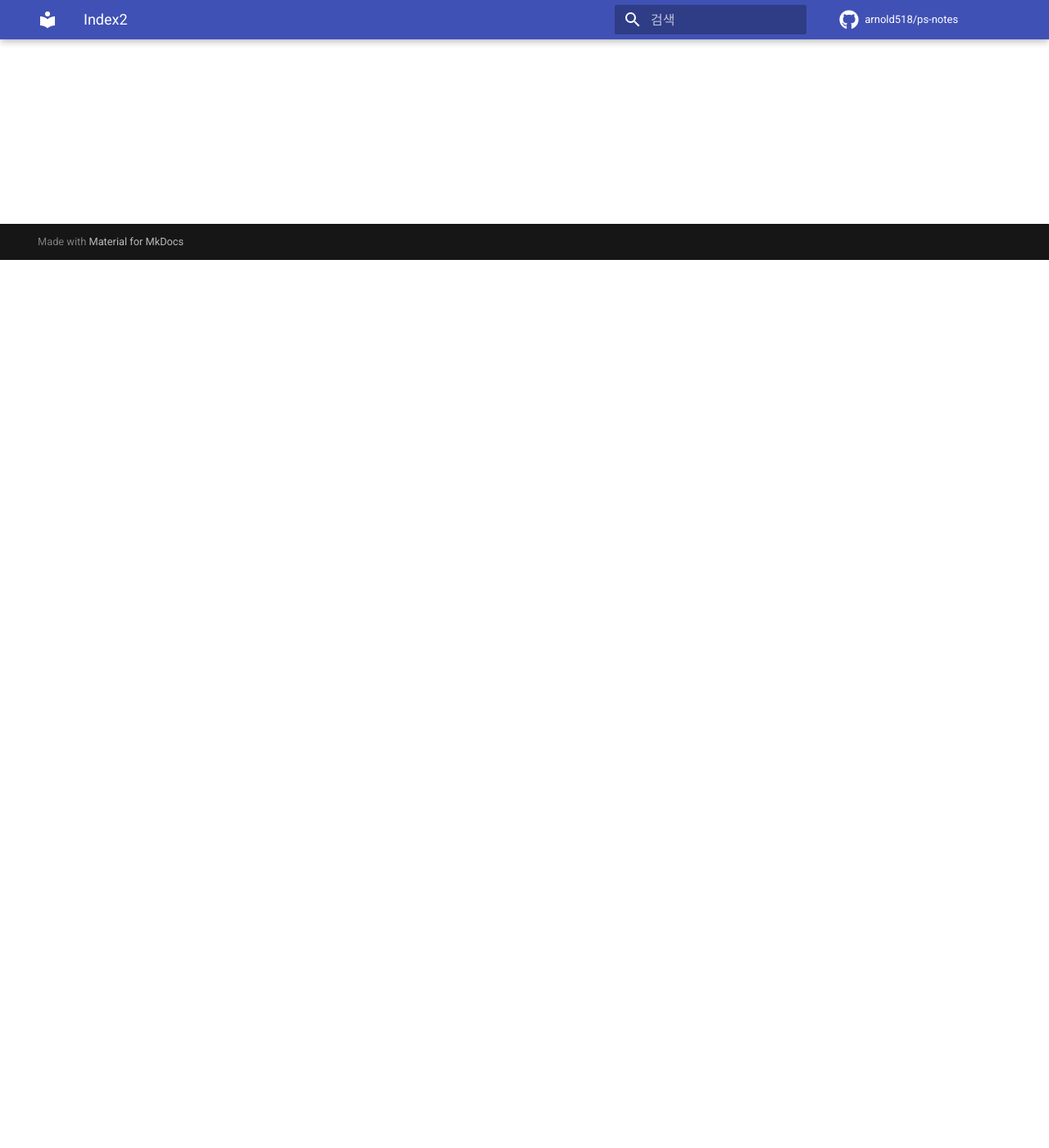
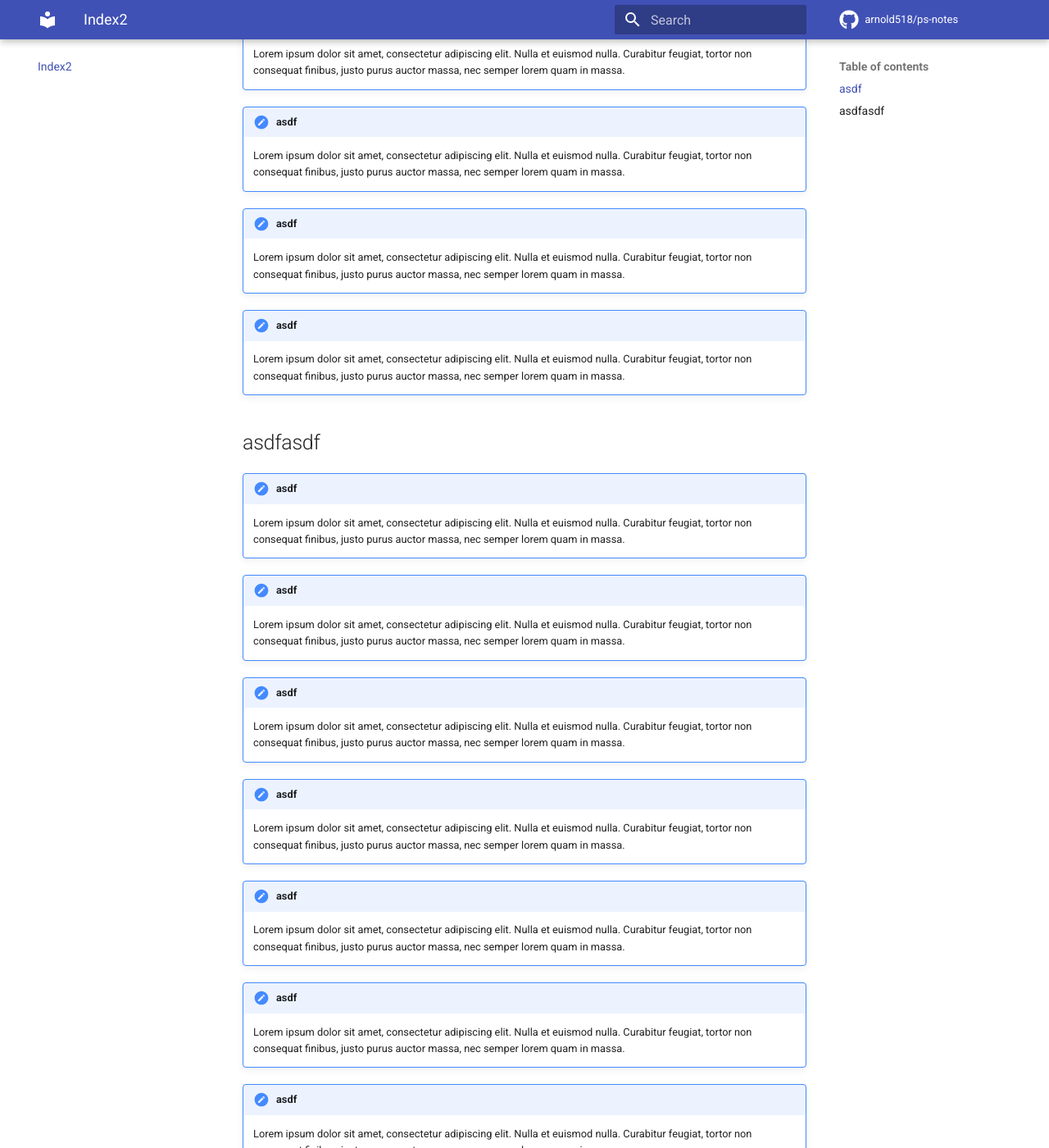
Before and after one commit to arnold518/ps-notes, an MkDocs documentation site: the page built from docs/index2.md, in a window 1280 px wide and 1400 px high, scrolled down 1083 px. Shown: the whole window at 82% size. Built offline with MkDocs 1.6.1 and Material for MkDocs 9.7.7, drawn with Linux system fonts in a browser that asks for light colours; comment, search, counter and statistics services are not loaded; some of the changed text lies outside the part shown.

Commit message:
search and header

````diff
--- a/docs/index2.md
+++ b/docs/index2.md
@@ -25,3 +25,108 @@
     printf("Hello World");
 }
 ```
+## asdf
+!!! note "asdf"
+
+    Lorem ipsum dolor sit amet, consectetur adipiscing elit. Nulla et euismod
+    nulla. Curabitur feugiat, tortor non consequat finibus, justo purus auctor
+    massa, nec semper lorem quam in massa.
+
+!!! note "asdf"
+
+    Lorem ipsum dolor sit amet, consectetur adipiscing elit. Nulla et euismod
+    nulla. Curabitur feugiat, tortor non consequat finibus, justo purus auctor
+    massa, nec semper lorem quam in massa.
+!!! note "asdf"
+
+    Lorem ipsum dolor sit amet, consectetur adipiscing elit. Nulla et euismod
+    nulla. Curabitur feugiat, tortor non consequat finibus, justo purus auctor
+    massa, nec semper lorem quam in massa.
+!!! note "asdf"
+
+    Lorem ipsum dolor sit amet, consectetur adipiscing elit. Nulla et euismod
+    nulla. Curabitur feugiat, tortor non consequat finibus, justo purus auctor
+    massa, nec semper lorem quam in massa.
+!!! note "asdf"
+
+    Lorem ipsum dolor sit amet, consectetur adipiscing elit. Nulla et euismod
+    nulla. Curabitur feugiat, tortor non consequat finibus, justo purus auctor
+    massa, nec semper lorem quam in massa.
+!!! note "asdf"
+
+    Lorem ipsum dolor sit amet, consectetur adipiscing elit. Nulla et euismod
+    nulla. Curabitur feugiat, tortor non consequat finibus, justo purus auctor
+    massa, nec semper lorem quam in massa.
+## asdfasdf
+!!! note "asdf"
+
+    Lorem ipsum dolor sit amet, consectetur adipiscing elit. Nulla et euismod
+    nulla. Curabitur feugiat, tortor non consequat finibus, justo purus auctor
+    massa, nec semper lorem quam in massa.
+!!! note "asdf"
+
+    Lorem ipsum dolor sit amet, consectetur adipiscing elit. Nulla et euismod
+    nulla. Curabitur feugiat, tortor non consequat finibus, justo purus auctor
+    massa, nec semper lorem quam in massa.
+!!! note "asdf"
+
+    Lorem ipsum dolor sit amet, consectetur adipiscing elit. Nulla et euismod
+    nulla. Curabitur feugiat, tortor non consequat finibus, justo purus auctor
+    massa, nec semper lorem quam in massa.
+!!! note "asdf"
+
+    Lorem ipsum dolor sit amet, consectetur adipiscing elit. Nulla et euismod
+    nulla. Curabitur feugiat, tortor non consequat finibus, justo purus auctor
+    massa, nec semper lorem quam in massa.
+!!! note "asdf"
+
+    Lorem ipsum dolor sit amet, consectetur adipiscing elit. Nulla et euismod
+    nulla. Curabitur feugiat, tortor non consequat finibus, justo purus auctor
+    massa, nec semper lorem quam in massa.
+!!! note "asdf"
+
+    Lorem ipsum dolor sit amet, consectetur adipiscing elit. Nulla et euismod
+    nulla. Curabitur feugiat, tortor non consequat finibus, justo purus auctor
+    massa, nec semper lorem quam in massa.
+!!! note "asdf"
+
+    Lorem ipsum dolor sit amet, consectetur adipiscing elit. Nulla et euismod
+    nulla. Curabitur feugiat, tortor non consequat finibus, justo purus auctor
+    massa, nec semper lorem quam in massa.
+!!! note "asdf"
+
+    Lorem ipsum dolor sit amet, consectetur adipiscing elit. Nulla et euismod
+    nulla. Curabitur feugiat, tortor non consequat finibus, justo purus auctor
+    massa, nec semper lorem quam in massa.
+!!! note "asdf"
+
+    Lorem ipsum dolor sit amet, consectetur adipiscing elit. Nulla et euismod
+    nulla. Curabitur feugiat, tortor non consequat finibus, justo purus auctor
+    massa, nec semper lorem quam in massa.
+!!! note "asdf"
+
+    Lorem ipsum dolor sit amet, consectetur adipiscing elit. Nulla et euismod
+    nulla. Curabitur feugiat, tortor non consequat finibus, justo purus auctor
+    massa, nec semper lorem quam in massa.
+!!! note "asdf"
+
+    Lorem ipsum dolor sit amet, consectetur adipiscing elit. Nulla et euismod
+    nulla. Curabitur feugiat, tortor non consequat finibus, justo purus auctor
+    massa, nec semper lorem quam in massa.
+!!! note "asdf"
+
+    Lorem ipsum dolor sit amet, consectetur adipiscing elit. Nulla et euismod
+    nulla. Curabitur feugiat, tortor non consequat finibus, justo purus auctor
+    massa, nec semper lorem quam in massa.
+!!! note "asdf"
+
+    Lorem ipsum dolor sit amet, consectetur adipiscing elit. Nulla et euismod
+    nulla. Curabitur feugiat, tortor non consequat finibus, justo purus auctor
+    massa, nec semper lorem quam in massa.
+!!! note "asdf"
+
+    Lorem ipsum dolor sit amet, consectetur adipiscing elit. Nulla et euismod
+    nulla. Curabitur feugiat, tortor non consequat finibus, justo purus auctor
+    massa, nec semper lorem quam in massa.
+
+그냥 한국어 영여
--- a/mkdocs.yml
+++ b/mkdocs.yml
@@ -6,11 +6,19 @@
 
 theme:
   name: material
-  feature:
-    - content.code.copy
+  features:
+    - navigation.sections
+    - header.autohide
+    - navigation.instant
+    - navigation.tracking
+    - navigation.tabs
+    - toc.follow
+    - navigation.top
+    - search.suggest
+    - search.highlight
   icon:
     repo: fontawesome/brands/github
-  language: ko
+  language: en
 
 markdown_extensions:
   - pymdownx.arithmatex:
@@ -26,8 +34,16 @@
   - admonition
   - pymdownx.details
   - pymdownx.superfences
+  - pymdownx.critic
+  - pymdownx.caret
+  - pymdownx.keys
+  - pymdownx.mark
+  - pymdownx.tilde
 
 extra_javascript:
   - javascripts/mathjax.js
   - https://polyfill.io/v3/polyfill.min.js?features=es6
   - https://cdn.jsdelivr.net/npm/mathjax@3/es5/tex-mml-chtml.js
+
+plugins:
+  - search
````
Also changed, not shown: docs/index.md (+2 -2 lines).
